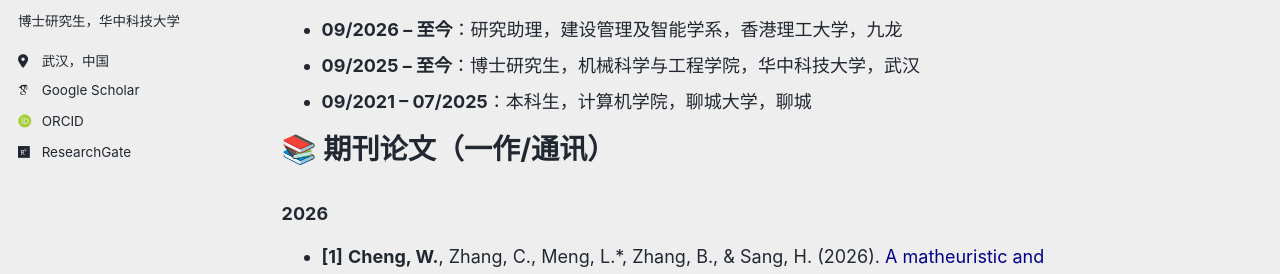
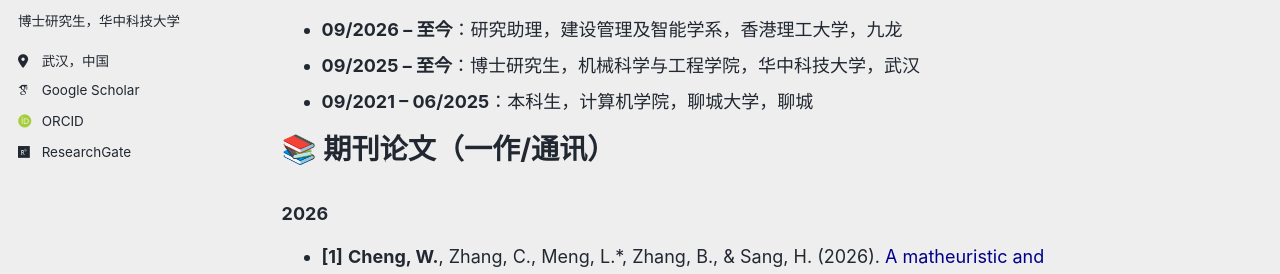
Before and after one commit to cwylcu080903/cwylcu080903.github.io, a Jekyll site: the page built from _pages/about-zh.md, in a window 1280 px wide and 900 px high. Shown: the part 335-609 px from the top of the window. Built offline with Jekyll 4.4.1, drawn with Linux system fonts in a browser that asks for light colours; some web fonts are replaced; a script bundle is joined from its source files by our own code; library files that are not in the unit come from our copies.

Commit message:
Update about-zh.md

```diff
--- a/_pages/about-zh.md
+++ b/_pages/about-zh.md
@@ -16,7 +16,7 @@ author: WeiyaoChengCN
 
 - **09/2026 – 至今**：研究助理，建设管理及智能学系，香港理工大学，九龙
 - **09/2025 – 至今**：博士研究生，机械科学与工程学院，华中科技大学，武汉
-- **09/2021 – 07/2025**：本科生，计算机学院，聊城大学，聊城
+- **09/2021 – 06/2025**：本科生，计算机学院，聊城大学，聊城
 
 📚 期刊论文（一作/通讯）
 ======
```
